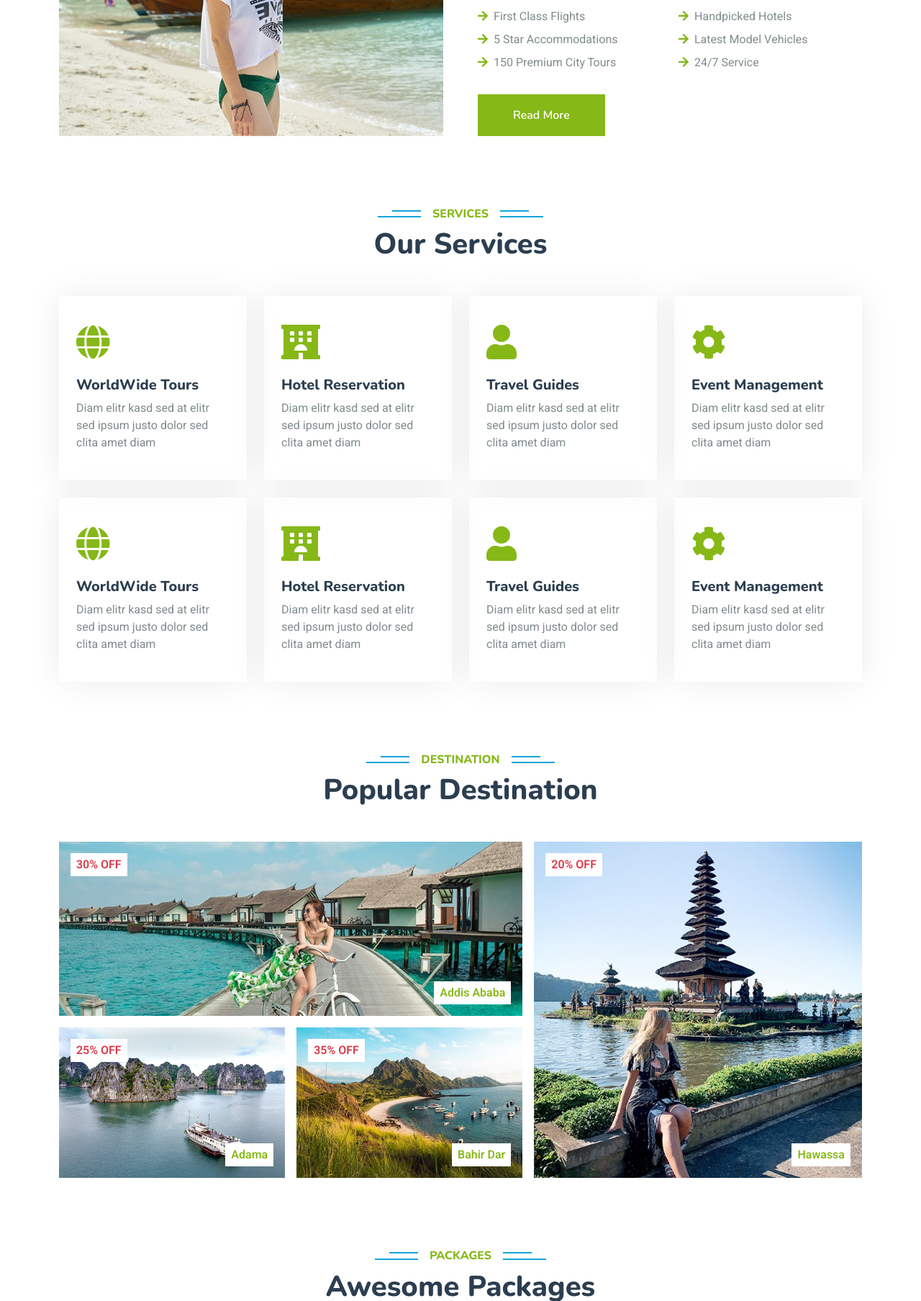
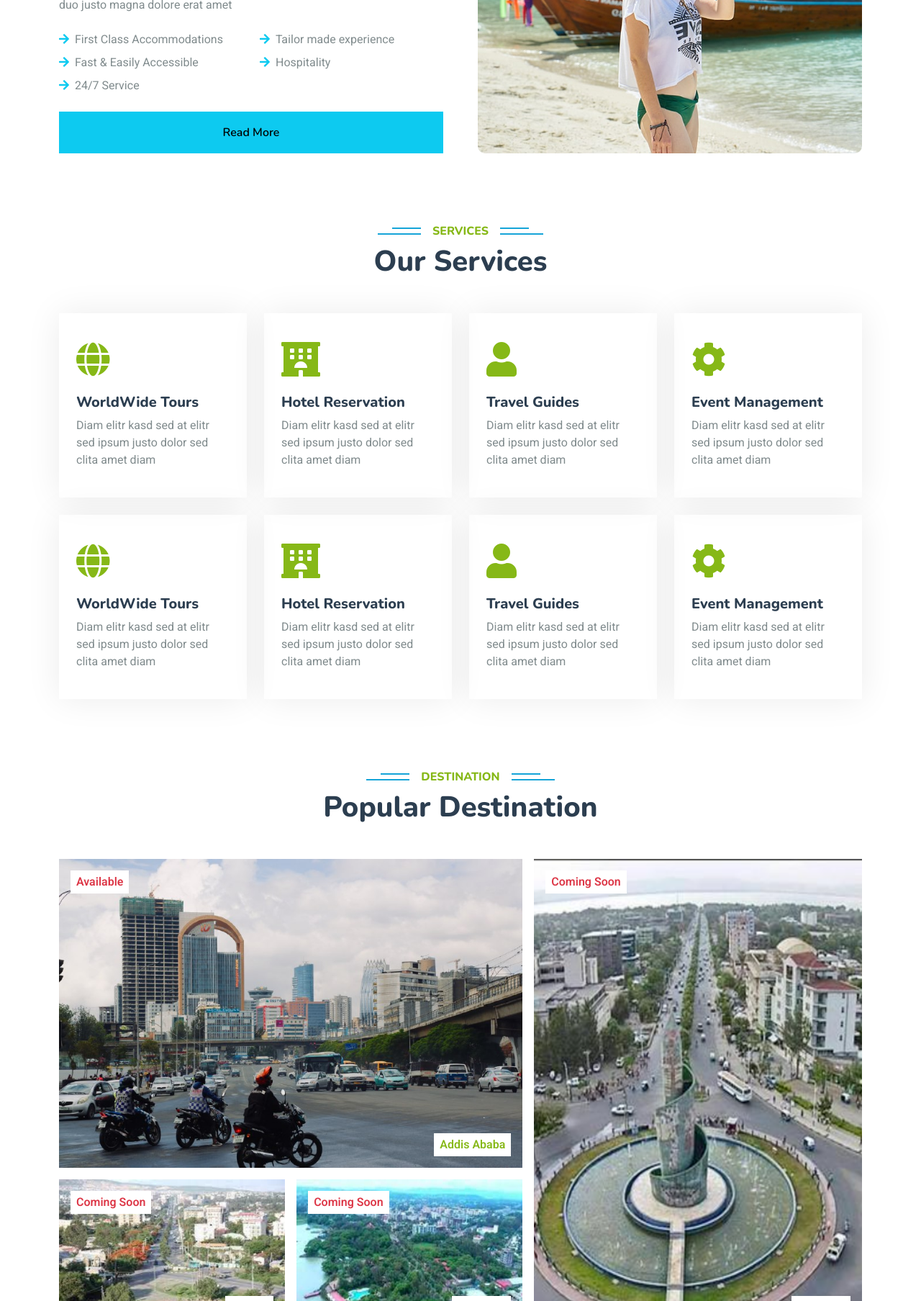
Before and after one commit to YonatanAwoke/Debal, a plain HTML site: page Debal/index.html in a window 1280 px wide. Shown: the part 993-2800 px from the top of the page at 72% size. Drawn offline with nearby package versions, Linux system fonts and the light colour scheme.

Commit message:
fixed color irregularity, rearranged about sections, added pictures of destinations

```diff
--- a/Debal/css/style.css
+++ b/Debal/css/style.css
@@ -223,6 +223,12 @@
     left: 0;
 }
 
+/*** About ***/
+#aboutImg:hover{
+    box-shadow: 0 0 45px #15a4d8;
+    transition: .5s;
+}
+
 
 /*** Service ***/
 .service-item {
--- a/Debal/index.html
+++ b/Debal/index.html
@@ -35,7 +35,7 @@
 <body>
     <!-- Spinner Start -->
     <div id="spinner" class="show bg-white position-fixed translate-middle w-100 vh-100 top-50 start-50 d-flex align-items-center justify-content-center">
-        <div class="spinner-border text-primary" style="width: 3rem; height: 3rem;" role="status">
+        <div class="spinner-border text-info" style="width: 3rem; height: 3rem;" role="status">
             <span class="sr-only">Loading...</span>
         </div>
     </div>
@@ -43,7 +43,7 @@
 
 
     <!-- Topbar Start -->
-    <div class="container-fluid bg-dark px-5 d-none d-lg-block">
+    <!-- <div class="container-fluid bg-dark px-5 d-none d-lg-block">
         <div class="row gx-0">
             <div class="col-lg-8 text-center text-lg-start mb-2 mb-lg-0">
                 <div class="d-inline-flex align-items-center" style="height: 45px;">
@@ -62,7 +62,7 @@
                 </div>
             </div>
         </div>
-    </div>
+    </div> -->
     <!-- Topbar End -->
 
 
@@ -95,7 +95,7 @@
                     </div>
                     <a href="contact.html" class="nav-item nav-link">Contact</a>
                 </div>
-                <a href="" class="btn btn-primary rounded-pill py-2 px-4">Register</a>
+                <a href="" class="btn btn-info rounded-pill py-2 px-4">Register</a>
             </div>
         </nav>
 
@@ -103,8 +103,8 @@
             <div class="container py-5">
                 <div class="row justify-content-center py-5">
                     <div class="col-lg-10 pt-lg-5 mt-lg-5 text-center">
-                        <h1 class="display-3 text-white mb-3 animated slideInDown">It's Your Turn to Own A Home</h1>
-                        <p class="fs-4 text-white mb-4 animated slideInDown">Tempor erat elitr rebum at clita diam amet diam et eos erat ipsum lorem sit</p>
+                        <h1 class="display-3 text-white mb-3 animated slideInDown">Time to Find You A Roommate</h1>
+                        <p class="fs-4 text-white mb-4 animated slideInDown">Get a comfortable home with an affordable price tag</p>
                         <div class="position-relative w-75 mx-auto animated slideInDown">
                             <input class="form-control border-0 rounded-pill w-100 py-3 ps-4 pe-5" type="text" placeholder="Eg: Addis Ababa">
                             <button type="button" class="btn btn-primary rounded-pill py-2 px-4 position-absolute top-0 end-0 me-2" style="margin-top: 7px;">Search</button>
@@ -121,37 +121,40 @@
     <div class="container-xxl py-5">
         <div class="container">
             <div class="row g-5">
-                <div class="col-lg-6 wow fadeInUp" data-wow-delay="0.1s" style="min-height: 400px;">
-                    <div class="position-relative h-100">
-                        <img class="img-fluid position-absolute w-100 h-100" src="img/about.jpg" alt="" style="object-fit: cover;">
-                    </div>
-                </div>
+
                 <div class="col-lg-6 wow fadeInUp" data-wow-delay="0.3s">
-                    <h6 class="section-title bg-white text-start text-primary pe-3">About Us</h6>
-                    <h1 class="mb-4">Welcome to <span class="text-primary">Tourist</span></h1>
+                    <h6 class="section-title bg-white text-start text-info pe-3">About Us</h6>
+                    <h1 class="mb-4" style="display: flex;
+                    align-items: center;
+                    justify-content: center;">Welcome to <span class="text-info">Debal</span></h1>
                     <p class="mb-4">Tempor erat elitr rebum at clita. Diam dolor diam ipsum sit. Aliqu diam amet diam et eos. Clita erat ipsum et lorem et sit.</p>
                     <p class="mb-4">Tempor erat elitr rebum at clita. Diam dolor diam ipsum sit. Aliqu diam amet diam et eos. Clita erat ipsum et lorem et sit, sed stet lorem sit clita duo justo magna dolore erat amet</p>
                     <div class="row gy-2 gx-4 mb-4">
                         <div class="col-sm-6">
-                            <p class="mb-0"><i class="fa fa-arrow-right text-primary me-2"></i>First Class Flights</p>
+                            <p class="mb-0"><i class="fa fa-arrow-right text-info me-2"></i>First Class Accommodations</p>
                         </div>
                         <div class="col-sm-6">
-                            <p class="mb-0"><i class="fa fa-arrow-right text-primary me-2"></i>Handpicked Hotels</p>
+                            <p class="mb-0"><i class="fa fa-arrow-right text-info me-2"></i>Tailor made experience</p>
                         </div>
                         <div class="col-sm-6">
-                            <p class="mb-0"><i class="fa fa-arrow-right text-primary me-2"></i>5 Star Accommodations</p>
+                            <p class="mb-0"><i class="fa fa-arrow-right text-info me-2"></i>Fast & Easily Accessible</p>
                         </div>
                         <div class="col-sm-6">
-                            <p class="mb-0"><i class="fa fa-arrow-right text-primary me-2"></i>Latest Model Vehicles</p>
+                            <p class="mb-0"><i class="fa fa-arrow-right text-info me-2"></i>Hospitality</p>
                         </div>
                         <div class="col-sm-6">
-                            <p class="mb-0"><i class="fa fa-arrow-right text-primary me-2"></i>150 Premium City Tours</p>
-                        </div>
-                        <div class="col-sm-6">
-                            <p class="mb-0"><i class="fa fa-arrow-right text-primary me-2"></i>24/7 Service</p>
+                            <p class="mb-0"><i class="fa fa-arrow-right text-info me-2"></i>24/7 Service</p>
                         </div>
                     </div>
-                    <a class="btn btn-primary py-3 px-5 mt-2" href="">Read More</a>
+                    <a class="btn btn-info py-3 px-5 mt-2" href=""
+                    style="display: flex;
+                    align-items: center;
+                    justify-content: center;">Read More</a>
+                </div>
+                <div class="col-lg-6 wow fadeInUp" data-wow-delay="0.1s" style="min-height: 400px;">
+                    <div class="position-relative h-100">
+                        <img class="img-fluid position-absolute w-100 h-100" src="img/about.jpg" id="aboutImg" alt="" style="object-fit: cover; border-radius: 10px;">
+                    </div>
                 </div>
             </div>
         </div>
@@ -257,22 +260,22 @@
                     <div class="row g-3">
                         <div class="col-lg-12 col-md-12 wow zoomIn" data-wow-delay="0.1s">
                             <a class="position-relative d-block overflow-hidden" href="">
-                                <img class="img-fluid" src="img/destination-1.jpg" alt="">
-                                <div class="bg-white text-danger fw-bold position-absolute top-0 start-0 m-3 py-1 px-2">30% OFF</div>
+                                <img class="img-fluid" src="img/3db183c3-4fec-4e57-82ad-081fb6c27162.jfif" alt="">
+                                <div class="bg-white text-danger fw-bold position-absolute top-0 start-0 m-3 py-1 px-2">Available</div>
                                 <div class="bg-white text-primary fw-bold position-absolute bottom-0 end-0 m-3 py-1 px-2">Addis Ababa</div>
                             </a>
                         </div>
                         <div class="col-lg-6 col-md-12 wow zoomIn" data-wow-delay="0.3s">
                             <a class="position-relative d-block overflow-hidden" href="">
-                                <img class="img-fluid" src="img/destination-2.jpg" alt="">
-                                <div class="bg-white text-danger fw-bold position-absolute top-0 start-0 m-3 py-1 px-2">25% OFF</div>
+                                <img class="img-fluid" src="img/adama.jpg" alt="">
+                                <div class="bg-white text-danger fw-bold position-absolute top-0 start-0 m-3 py-1 px-2">Coming Soon</div>
                                 <div class="bg-white text-primary fw-bold position-absolute bottom-0 end-0 m-3 py-1 px-2">Adama</div>
                             </a>
                         </div>
                         <div class="col-lg-6 col-md-12 wow zoomIn" data-wow-delay="0.5s">
                             <a class="position-relative d-block overflow-hidden" href="">
-                                <img class="img-fluid" src="img/destination-3.jpg" alt="">
-                                <div class="bg-white text-danger fw-bold position-absolute top-0 start-0 m-3 py-1 px-2">35% OFF</div>
+                                <img class="img-fluid" src="img/bahir dar.jpg" alt="">
+                                <div class="bg-white text-danger fw-bold position-absolute top-0 start-0 m-3 py-1 px-2">Coming Soon</div>
                                 <div class="bg-white text-primary fw-bold position-absolute bottom-0 end-0 m-3 py-1 px-2">Bahir Dar</div>
                             </a>
                         </div>
@@ -280,8 +283,8 @@
                 </div>
                 <div class="col-lg-5 col-md-6 wow zoomIn" data-wow-delay="0.7s" style="min-height: 350px;">
                     <a class="position-relative d-block h-100 overflow-hidden" href="">
-                        <img class="img-fluid position-absolute w-100 h-100" src="img/destination-4.jpg" alt="" style="object-fit: cover;">
-                        <div class="bg-white text-danger fw-bold position-absolute top-0 start-0 m-3 py-1 px-2">20% OFF</div>
+                        <img class="img-fluid position-absolute w-100 h-100" src="img/hawassa.png" alt="" style="object-fit: cover;">
+                        <div class="bg-white text-danger fw-bold position-absolute top-0 start-0 m-3 py-1 px-2">Coming Soon</div>
                         <div class="bg-white text-primary fw-bold position-absolute bottom-0 end-0 m-3 py-1 px-2">Hawassa</div>
                     </a>
                 </div>
```
Also changed, not shown: Debal/img/3db183c3-4fec-4e57-82ad-081fb6c27162.jfif (added), Debal/img/adama.jpg (added), Debal/img/bahir dar.jpg (added), Debal/img/hawassa.png (added).
